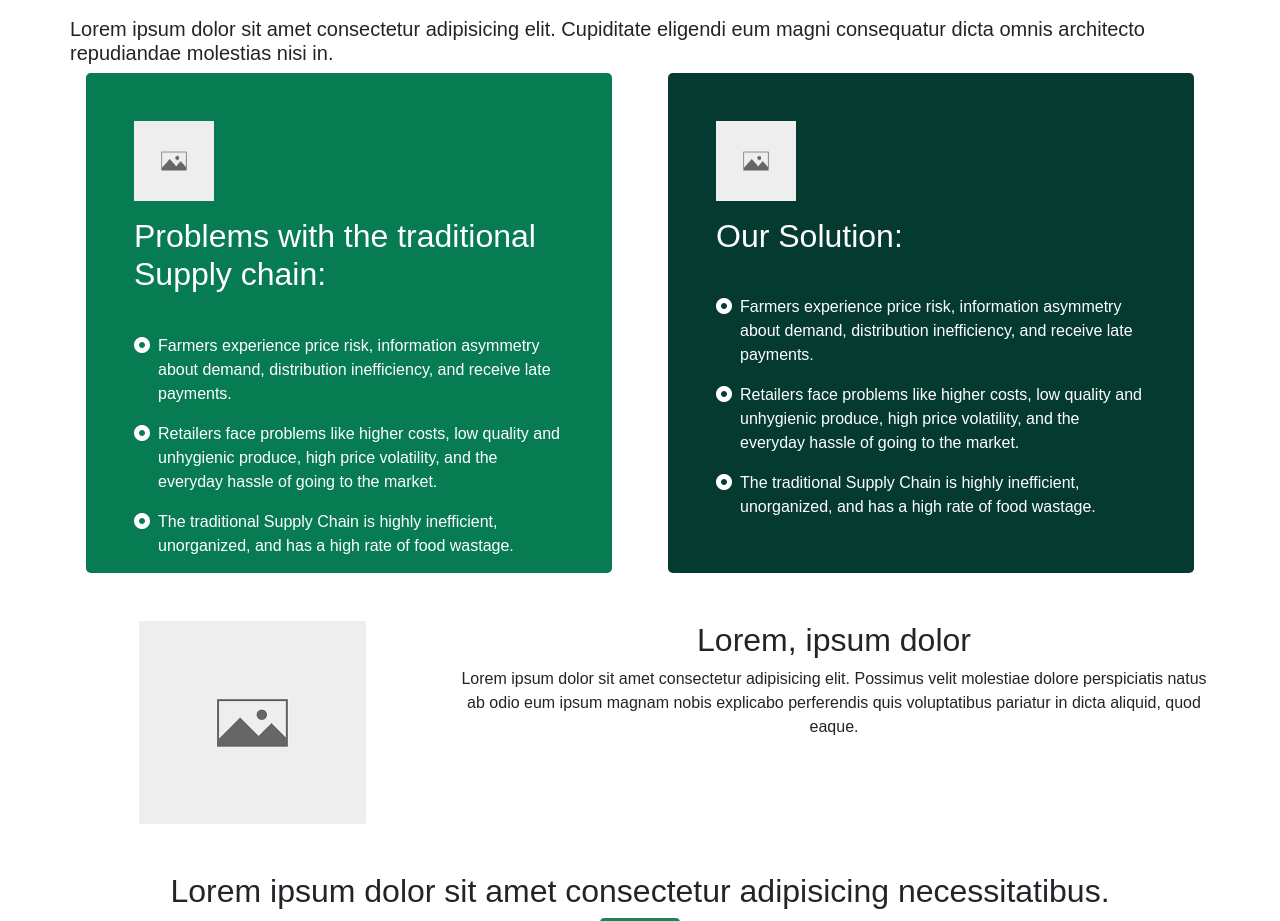
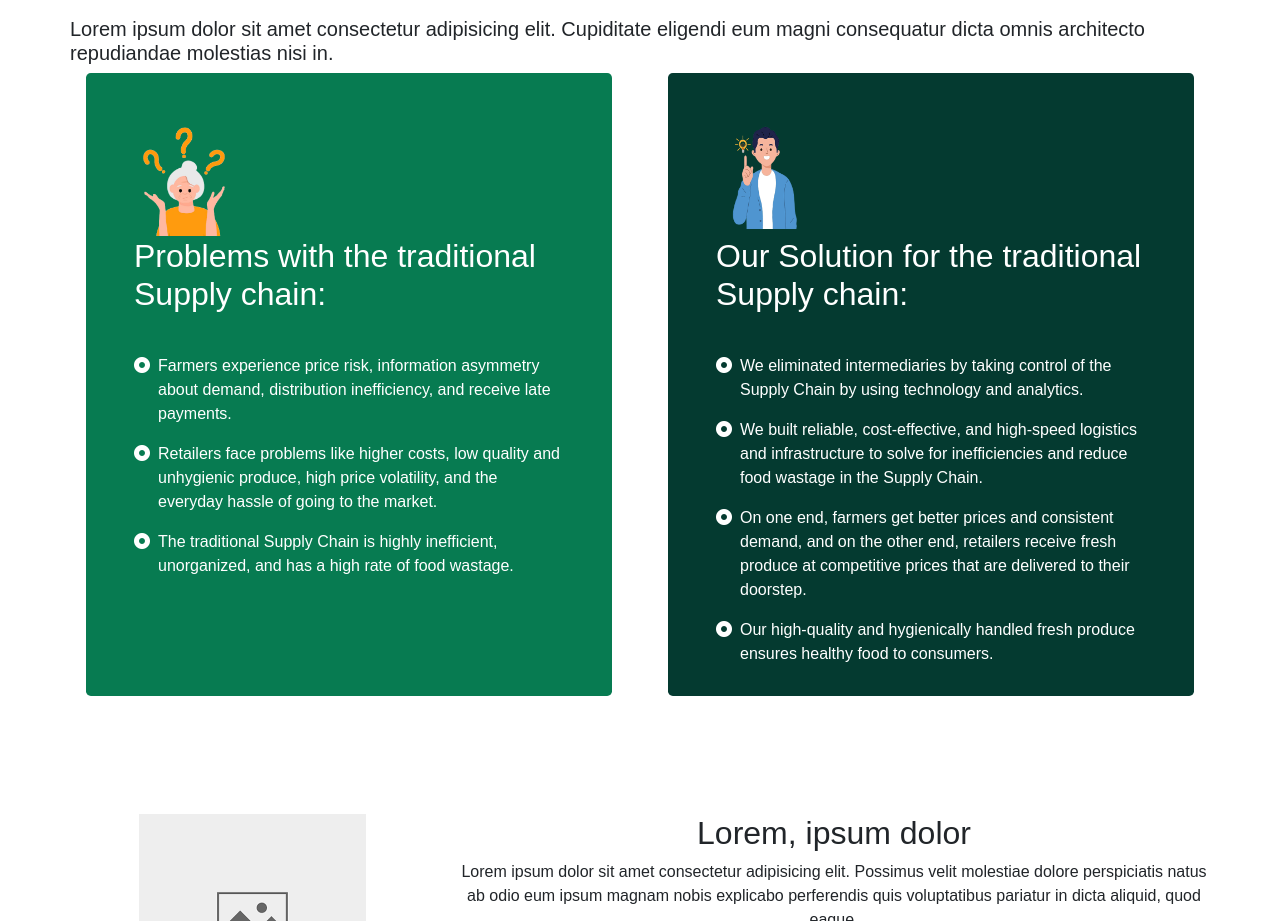
Before and after one commit to CodeTree123/shobjigram, a plain HTML site: page about_us.html in a window 1280 px wide. Shown: the part 960-1881 px from the top of the page. Drawn offline with nearby package versions, Linux system fonts and the light colour scheme.

Commit message:
content added #1

```diff
--- a/about_us.html
+++ b/about_us.html
@@ -52,13 +52,13 @@
                 <div class="col-lg-6 col-md-12 col-sm-12 col-12 ">
                     <div class="ab-card ab-card-one bg-green rounded-3 p-5  mx-3 mb-lg-0 mb-md-3 mb-sm-3 mb-3"  >
                         <div class="ab-card-img">
-                            <img src="assets/img/step.png" class=" " alt="..." width="80" height="80">
+                            <img src="assets/img/problem.png" class="img-fluid" alt="..." >
                         </div>
                         <div class="ab-card-title mt-3">
                             <h2>
                                 Problems with the traditional Supply chain:</h2>
                         </div>
-                        <div class="ab-cart-list">
+                        <div class="ab-cart-list pb-1">
                             <ul class="py-4 list-unstyled">
                                 <li class="d-flex py-2">
                                     <i class="bi bi-record-circle-fill me-2"></i>
@@ -66,11 +66,15 @@
                                 </li>
                                 <li class="d-flex py-2">
                                     <i class="bi bi-record-circle-fill me-2"></i>
-                                    Retailers face problems like higher costs, low quality and unhygienic produce, high price volatility, and the everyday hassle of going to the market.
+                                    <span>
+                                        Retailers face problems like higher costs, low quality and unhygienic produce, high price volatility, and the everyday hassle of going to the market.
+                                    </span>
                                 </li>
                                 <li class="d-flex py-2">
                                     <i class="bi bi-record-circle-fill me-2"></i>
-                                    The traditional Supply Chain is highly inefficient, unorganized, and has a high rate of food wastage.
+                                    <span>
+                                        The traditional Supply Chain is highly inefficient, unorganized, and has a high rate of food wastage.
+                                    </span>
                                 </li>
                             </ul>
                         </div>
@@ -79,24 +83,34 @@
                 <div class="col-lg-6 col-md-12 col-sm-12 col-12 ">
                     <div class="ab-card  ab-card-two bg-light-green rounded-3 p-5 mx-3 mb-lg-0 mb-md-3 mb-sm-3 mb-3"  >
                         <div class="ab-card-img">
-                            <img src="assets/img/step.png" class=" " alt="..." width="80" height="80">
+                            <img src="assets/img/solution.png" class="img-fluid" alt="..."  >
                         </div>
                         <div class="ab-card-title mt-3">
-                            <h2>Our Solution:</h2>
+                            <h2>Our Solution for the traditional Supply chain:</h2>
                         </div>
-                        <div class="ab-cart-list">
+                        <div class="ab-cart-list pb-1">
                             <ul class="py-4 list-unstyled">
                                 <li class="d-flex py-2">
                                     <i class="bi bi-record-circle-fill me-2"></i>
-                                    <span>Farmers experience price risk, information asymmetry about demand, distribution inefficiency, and receive late payments.</span>
+                                    <span>We eliminated intermediaries by taking control of the Supply Chain by using technology and analytics. </span>
                                 </li>
                                 <li class="d-flex py-2">
                                     <i class="bi bi-record-circle-fill me-2"></i>
-                                    Retailers face problems like higher costs, low quality and unhygienic produce, high price volatility, and the everyday hassle of going to the market.
+                                    <span>
+                                        We built reliable, cost-effective, and high-speed logistics and infrastructure to solve for inefficiencies and reduce food wastage in the Supply Chain.
+                                    </span>
                                 </li>
                                 <li class="d-flex py-2">
                                     <i class="bi bi-record-circle-fill me-2"></i>
-                                    The traditional Supply Chain is highly inefficient, unorganized, and has a high rate of food wastage.
+                                    <span>
+                                        On one end, farmers get better prices and consistent demand, and on the other end, retailers receive fresh produce at competitive prices that are delivered to their doorstep.
+                                    </span>
+                                </li>
+                                <li class="d-flex py-2">
+                                    <i class="bi bi-record-circle-fill me-2"></i>
+                                    <span>
+                                        Our high-quality and hygienically handled fresh produce ensures healthy food to consumers.
+                                    </span>
                                 </li>
                             </ul>
                         </div>
--- a/assets/css/style.css
+++ b/assets/css/style.css
@@ -112,7 +112,7 @@ footer{
         border: none;
     }
     .card{
-        /* width: 350px; */
+        /* width: 350px;.ad */
     }
     /* section-2  end*/
 /* HOME PAGE END */
@@ -137,7 +137,11 @@ footer{
 
 /* ABOUT US PAGE */
     .ab-card{
-        height: 500px;
+        height: 90%;
+    }
+    .ab-card-img{
+        height: 100px;
+        width: 100px;
     }
     .ab_banner_img{
         width: 600px;
```
Also changed, not shown: index.html (+2 -2 lines), assets/img/problem.png (added), assets/img/solution.png (added).
